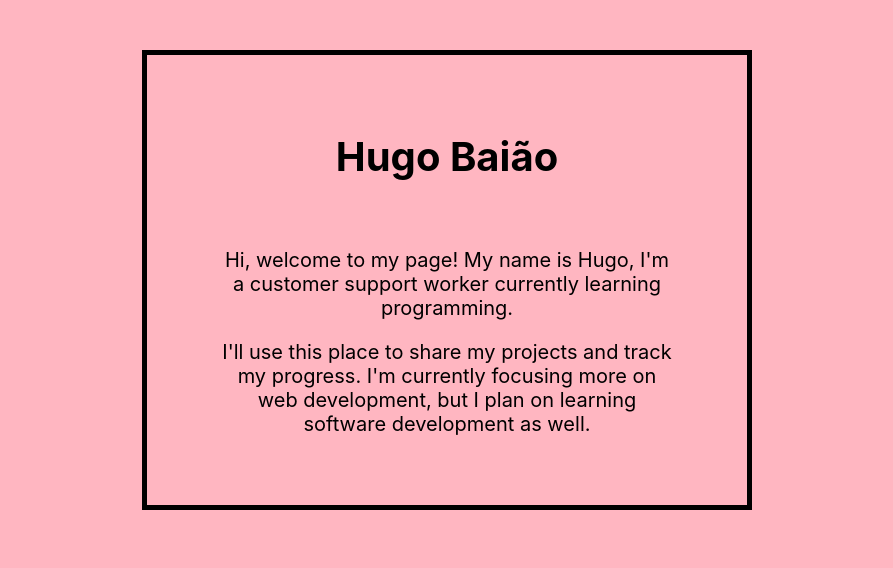
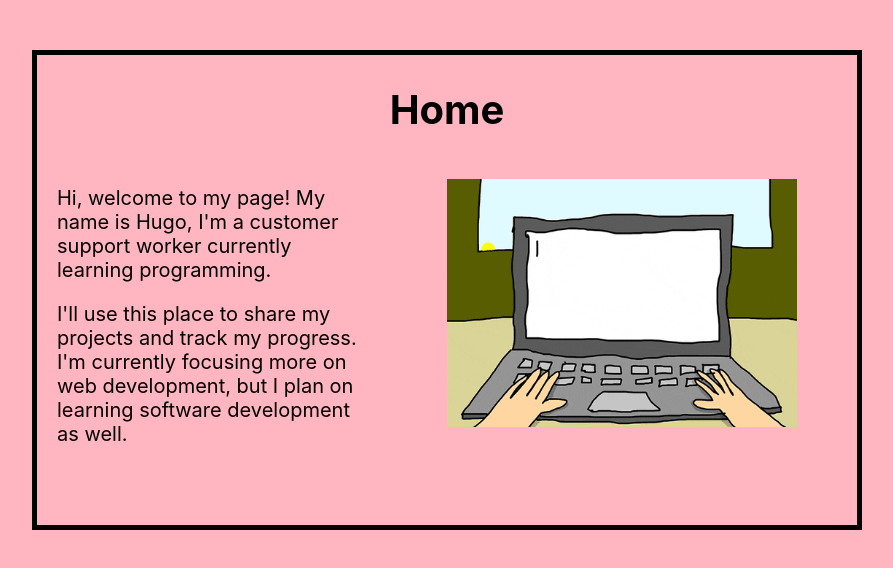
Before and after one commit to hugoalvesbaiao/hugoalvesbaiao.github.io, a plain HTML site: page index.html in a window 1280 px wide. Shown: the whole page, without its empty margins (193-1086 px from the left). Drawn offline with Linux system fonts and the light colour scheme.

Commit message:
Styled Home page

```diff
--- a/index.html
+++ b/index.html
@@ -9,7 +9,8 @@
 </head>
 <body>
     <div class="intro">
-        <h1 class="title">Hugo Baião</h1>
+        <h1 class="title">Home</h1>
+        <img src="media/pc.gif" alt="PC GIF" width="150" class="pc-gif">
         <div class="headerp">
             <p>Hi, welcome to my page! My name is Hugo, I'm a customer support worker currently learning programming.</p>
             <p>I'll use this place to share my projects and track my progress. I'm currently focusing more on web development, but I plan on learning software development as well.</p>
--- a/styles.css
+++ b/styles.css
@@ -6,20 +6,31 @@ body {
 .intro {
     font-family:-apple-system, BlinkMacSystemFont, 'Segoe UI', Roboto, Oxygen, Ubuntu, Cantarell, 'Open Sans', 'Helvetica Neue', sans-serif;
     text-align: center;
-    width: 500px;
+    width: 700px;
     height: 350px;
     border: 5px solid black;
-    padding: 50px;
+    padding: 60px;
     margin: 0 auto;
     margin-top: 50px;
 }
 
 .title {
-    padding: -20px;
+    padding: 0px;
     font-size: 40px;
+    margin-top: -30px;
 }
 
 .headerp {
     padding: 20px;
     font-size: 20px;
+    text-align: left;
+    margin-top: -35px;
+    width: 300px;
+    margin-left: -60px;
 }
+
+.pc-gif {
+    margin-left: 350px;
+    margin-bottom: -250px;
+    width: 350px;
+}
```
Also changed, not shown: contact/contact.css (added), contact/contact.html (added), media/pc.gif (added), projects/projects.css (added), projects/projects.html (added).
